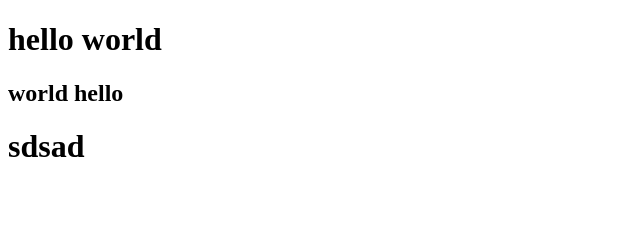
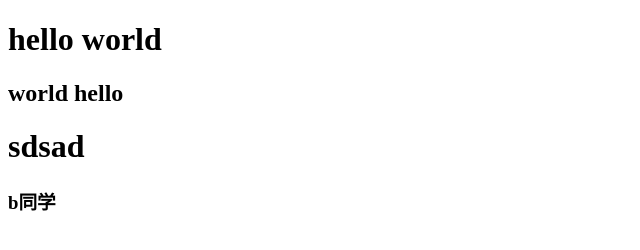
Before and after one commit to sxl15269232988/practice1, a plain HTML site: page index.html in a window 1280 px wide. Shown: the full height of the page, 0-640 px from the left. Drawn offline with Linux system fonts and the light colour scheme.

Commit message:
这里是b同学

```diff
--- a/index.html
+++ b/index.html
@@ -10,5 +10,6 @@
         <h1>hello world</h1>
         <h2>world hello</h2>
         <h1>sdsad</h1>
+        <h3>b同学</h3>
     </body>
 </html>
```
Also changed, not shown: 1 other file.
